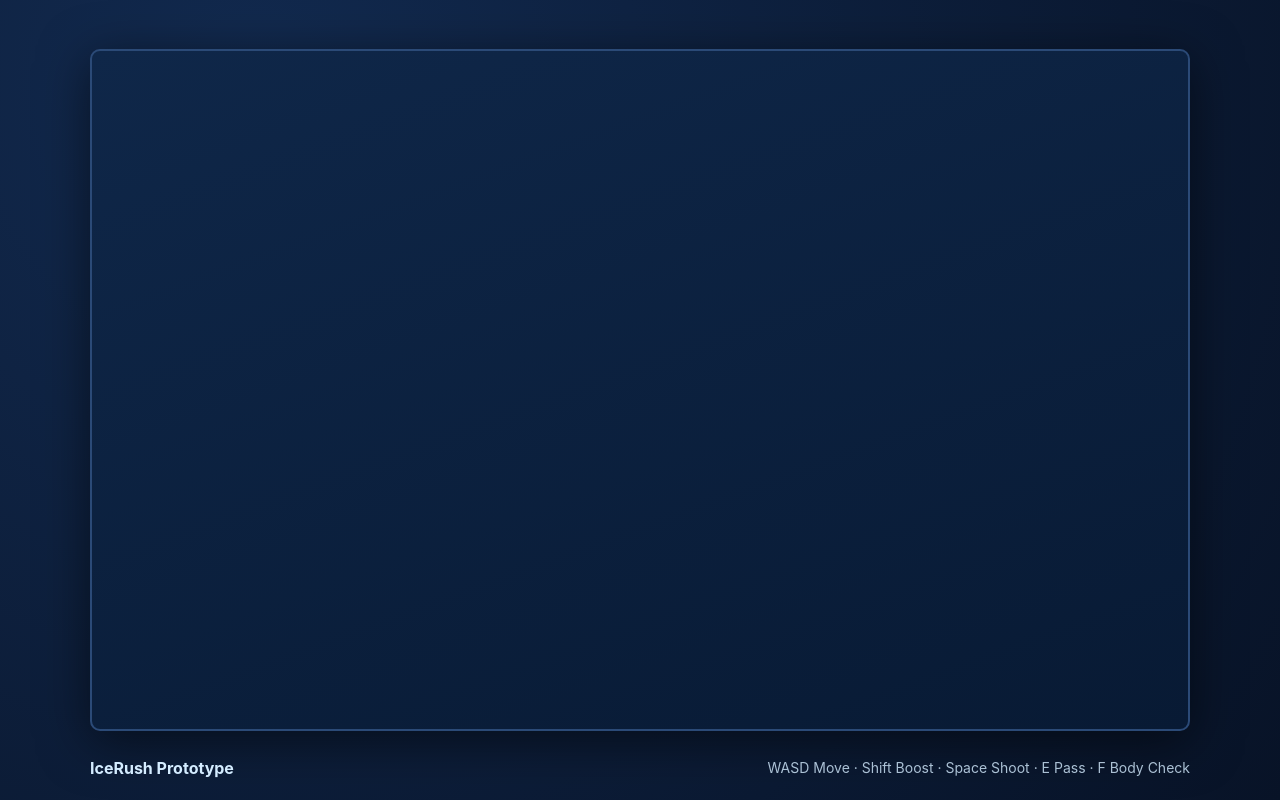
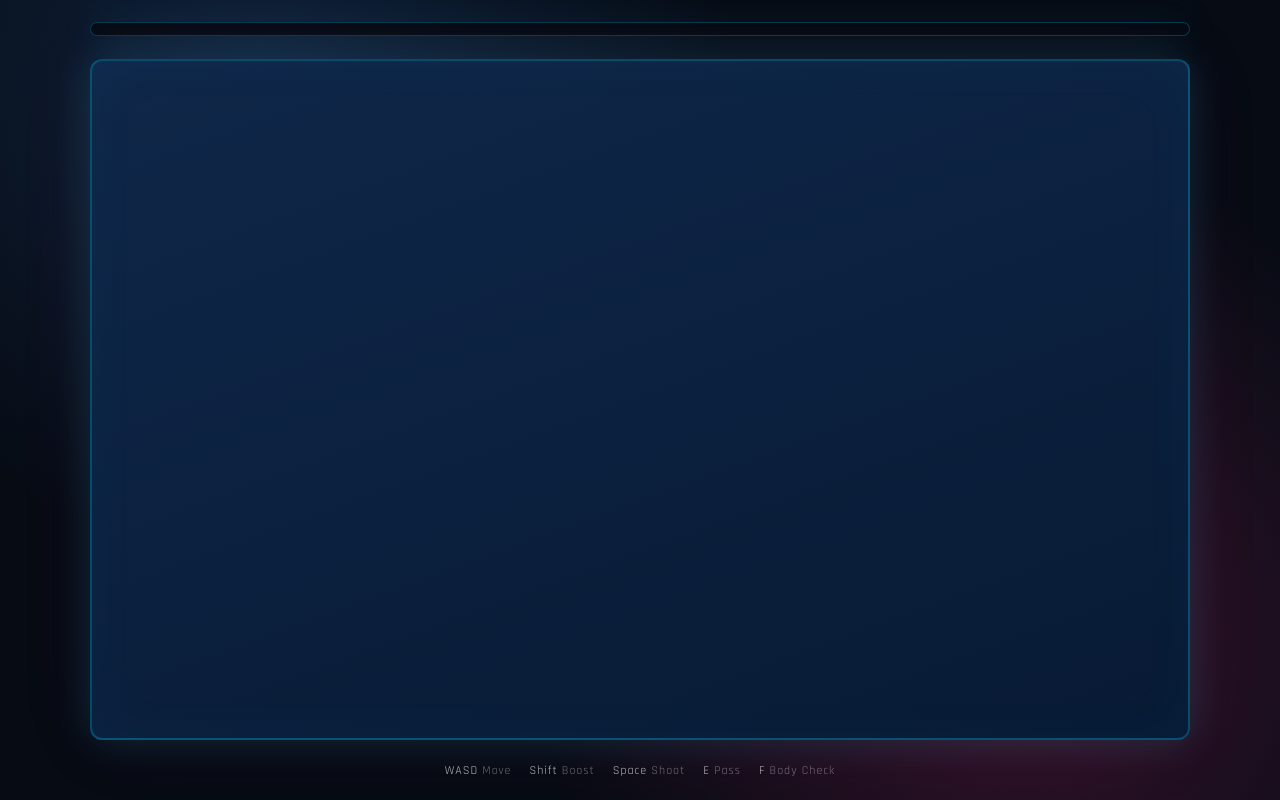
Before and after one commit to brentjlaf/IceRush, a PHP site: page / in a window 1280 px wide. Run offline with PHP 8.4, Linux system fonts and the light colour scheme.

Commit message:
Restyle game UI inspired by demo design

```diff
--- a/client/engine/game.js
+++ b/client/engine/game.js
@@ -246,11 +246,24 @@ export class Game {
 
   updateHud() {
     const boost = this.players[0].boost.toFixed(0);
+    const seconds = Math.ceil(this.clock);
+    const minutes = String(Math.floor(seconds / 60)).padStart(2, '0');
+    const remainder = String(seconds % 60).padStart(2, '0');
     this.hud.innerHTML = `
-      <div class="pill">Blue ${this.score.blue} : ${this.score.pink} Pink</div>
-      <div class="pill">Time ${Math.ceil(this.clock)}s</div>
-      <div class="pill">Boost <span class="bar"><span style="width:${boost}%"></span></span></div>
-      <div class="pill">${this.flashText}</div>
+      <div class="pill team-score">
+        <span class="team blue">Blue <strong>${this.score.blue}</strong></span>
+        <span class="vs">VS</span>
+        <span class="team pink"><strong>${this.score.pink}</strong> Pink</span>
+      </div>
+      <div class="pill clock">
+        <span class="label">Period</span>
+        <span class="clock-time">${minutes}:${remainder}</span>
+      </div>
+      <div class="pill boost">
+        <span class="label">Boost</span>
+        <span class="bar"><span style="width:${boost}%"></span></span>
+      </div>
+      <div class="pill flash">${this.flashText}</div>
     `;
   }
 
--- a/client/index.html
+++ b/client/index.html
@@ -3,16 +3,19 @@
   <head>
     <meta charset="UTF-8" />
     <meta name="viewport" content="width=device-width, initial-scale=1.0" />
-    <title>IceRush Prototype</title>
+    <title>IceRush 3v3</title>
     <link rel="stylesheet" href="./styles.css" />
   </head>
   <body>
     <main class="layout">
       <section class="hud" id="hud"></section>
       <canvas id="game" width="1100" height="680" aria-label="IceRush game arena"></canvas>
-      <section class="help">
-        <h1>IceRush Prototype</h1>
-        <p>WASD Move · Shift Boost · Space Shoot · E Pass · F Body Check</p>
+      <section class="help" aria-label="Controls">
+        <p><span>WASD</span> Move</p>
+        <p><span>Shift</span> Boost</p>
+        <p><span>Space</span> Shoot</p>
+        <p><span>E</span> Pass</p>
+        <p><span>F</span> Body Check</p>
       </section>
     </main>
     <script type="module" src="./main.js"></script>
--- a/client/styles.css
+++ b/client/styles.css
@@ -1,57 +1,186 @@
+@import url('https://fonts.googleapis.com/css2?family=Black+Han+Sans&family=Rajdhani:wght@400;600;700&display=swap');
+
 :root {
   color-scheme: dark;
-  --bg: #081327;
-  --ink: #d4ecff;
-  --accent1: #35b9ff;
-  --accent2: #ff2f92;
+  --neon-blue: #00d4ff;
+  --neon-pink: #ff2d78;
+  --neon-yellow: #ffe600;
+  --dark: #060b14;
+  --panel: rgba(6, 11, 20, 0.92);
+  --text: #e8f4fd;
 }
 
-* { box-sizing: border-box; }
+* {
+  box-sizing: border-box;
+}
+
 body {
   margin: 0;
-  font-family: Inter, system-ui, sans-serif;
-  color: var(--ink);
-  background: radial-gradient(circle at 20% 10%, #122a4f, var(--bg));
+  min-height: 100vh;
+  font-family: 'Rajdhani', system-ui, sans-serif;
+  color: var(--text);
+  background:
+    radial-gradient(circle at 20% 10%, #10213a, transparent 38%),
+    radial-gradient(circle at 80% 80%, #35132b, transparent 40%),
+    var(--dark);
+  user-select: none;
 }
+
 .layout {
   min-height: 100vh;
   display: grid;
   place-items: center;
-  padding: 14px;
   gap: 10px;
+  padding: 16px;
 }
+
+.hud,
+.help {
+  width: min(100vw - 24px, 1100px);
+}
+
+.hud {
+  display: grid;
+  grid-template-columns: 1fr auto 1fr auto;
+  gap: 12px;
+  align-items: center;
+  padding: 6px 12px;
+  border: 1px solid rgba(0, 212, 255, 0.24);
+  border-radius: 10px;
+  background: var(--panel);
+  box-shadow: 0 0 40px rgba(0, 212, 255, 0.12);
+}
+
 #game {
   width: min(100vw - 24px, 1100px);
   height: auto;
-  border: 2px solid #2b4a77;
-  border-radius: 10px;
+  border: 2px solid rgba(0, 212, 255, 0.25);
+  border-radius: 12px;
   background: linear-gradient(160deg, #0f2749, #081a34);
-  box-shadow: 0 10px 50px #0008;
+  box-shadow:
+    0 0 40px rgba(0, 212, 255, 0.15),
+    0 0 80px rgba(255, 45, 120, 0.08),
+    inset 0 0 60px rgba(0, 212, 255, 0.03);
 }
-.hud, .help {
-  width: min(100vw - 24px, 1100px);
+
+.pill {
   display: flex;
+  align-items: center;
+  gap: 10px;
+  min-height: 44px;
+  padding: 8px 12px;
+  border: 1px solid rgba(255, 255, 255, 0.14);
+  border-radius: 8px;
+  background: rgba(255, 255, 255, 0.03);
+}
+
+.team-score {
   justify-content: space-between;
+}
+
+.team {
+  display: inline-flex;
   align-items: center;
-  font-size: 14px;
+  gap: 6px;
+  font-size: 11px;
+  font-weight: 700;
+  letter-spacing: 1.8px;
+  text-transform: uppercase;
 }
-.pill {
-  border: 1px solid #3d689f;
-  border-radius: 999px;
-  padding: 4px 10px;
-  background: #0b1f3e;
+
+.team strong {
+  font-family: 'Black Han Sans', sans-serif;
+  font-size: 28px;
+  line-height: 1;
+  letter-spacing: 0;
+  text-shadow: 0 0 16px currentColor;
 }
+
+.team.blue {
+  color: var(--neon-blue);
+}
+
+.team.pink {
+  color: var(--neon-pink);
+}
+
+.vs {
+  opacity: 0.45;
+  letter-spacing: 2px;
+  font-size: 12px;
+}
+
+.clock {
+  justify-content: center;
+  flex-direction: column;
+  gap: 2px;
+}
+
+.label {
+  font-size: 11px;
+  letter-spacing: 2px;
+  text-transform: uppercase;
+  opacity: 0.5;
+}
+
+.clock-time {
+  font-family: 'Black Han Sans', sans-serif;
+  font-size: 28px;
+  line-height: 1;
+  letter-spacing: 2px;
+}
+
+.boost {
+  justify-content: space-between;
+  gap: 8px;
+}
+
 .bar {
-  width: 160px;
-  height: 9px;
-  border: 1px solid #4f7cb3;
+  width: 140px;
+  height: 10px;
+  border: 1px solid rgba(255, 230, 0, 0.35);
   border-radius: 999px;
   overflow: hidden;
+  background: rgba(255, 255, 255, 0.09);
 }
+
 .bar > span {
   display: block;
   height: 100%;
-  background: linear-gradient(90deg, var(--accent1), var(--accent2));
+  background: linear-gradient(90deg, #ffe600, #ffaa00);
+  box-shadow: 0 0 10px #ffe600;
 }
-h1 { margin: 0; font-size: 16px; }
-p { margin: 0; opacity: .8; }
+
+.flash {
+  justify-content: center;
+  font-weight: 600;
+  letter-spacing: 1px;
+}
+
+.help {
+  display: flex;
+  justify-content: center;
+  gap: 18px;
+  color: rgba(255, 255, 255, 0.4);
+  font-size: 12px;
+  letter-spacing: 1px;
+  flex-wrap: wrap;
+}
+
+.help p {
+  margin: 0;
+}
+
+.help span {
+  color: rgba(255, 255, 255, 0.72);
+}
+
+@media (max-width: 840px) {
+  .hud {
+    grid-template-columns: 1fr 1fr;
+  }
+
+  .bar {
+    width: 110px;
+  }
+}
```
